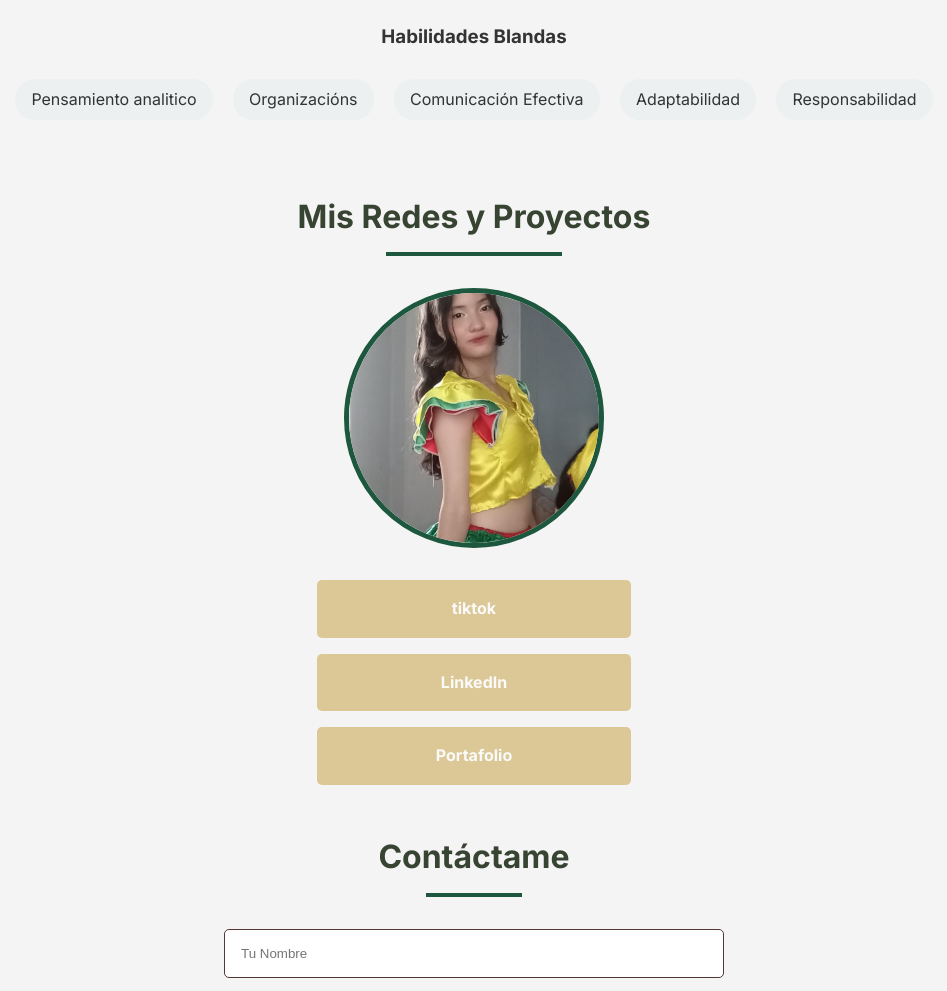
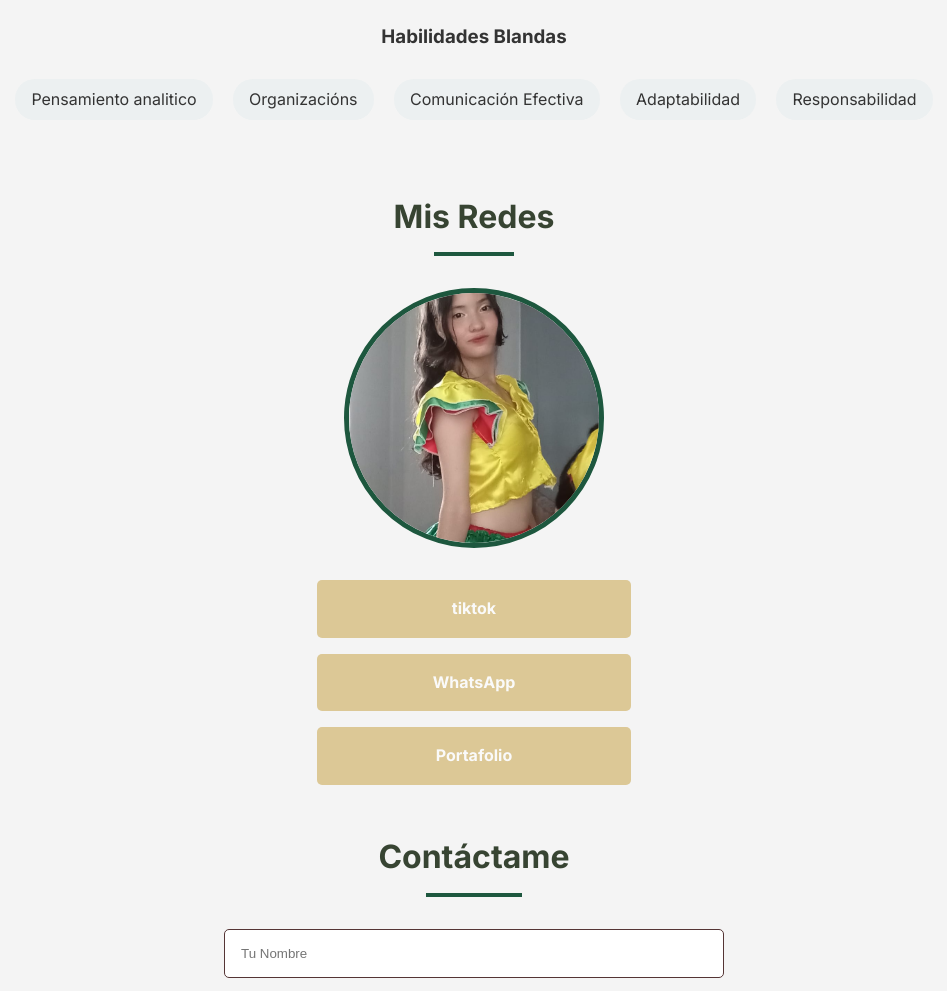
Before and after one commit to alvarezsantospaulavalentina-boop/Mi-landingpage, a plain HTML site: page index.html in a window 1280 px wide. Shown: the part 1879-2870 px from the top of the page, without its empty margins (166-1113 px from the left). Drawn offline with Linux system fonts and the light colour scheme; a script that the page names is missing.

Commit message:
Update index.html

```diff
--- a/index.html
+++ b/index.html
@@ -97,11 +97,11 @@
     </section>
 
     <section id="linktree" class="section linktree-section">
-        <h2 class="section-title">Mis Redes y Proyectos</h2>
+        <h2 class="section-title">Mis Redes</h2>
         <div class="linktree-container">
             <img src="./WhatsApp Image 2025-08-26 at 8.39.02 PM.jpeg" alt="Tu Foto de Perfil" class="profile-photo">
             <a href="https://www.tiktok.com" target="_blank" class="linktree-link"><strong>tiktok</strong></a>
-            <a href="URL_LINKEDIN" target="_blank" class="linktree-link"><strong>LinkedIn</strong></a>
+            <a href="http://wa.me/+573242591982" target="_blank" class="linktree-link"><strong>WhatsApp</strong></a>
             <a href="URL_PORTAFOLIO" target="_blank" class="linktree-link"><strong>Portafolio</strong></a>
             </div>
     </section>
```
